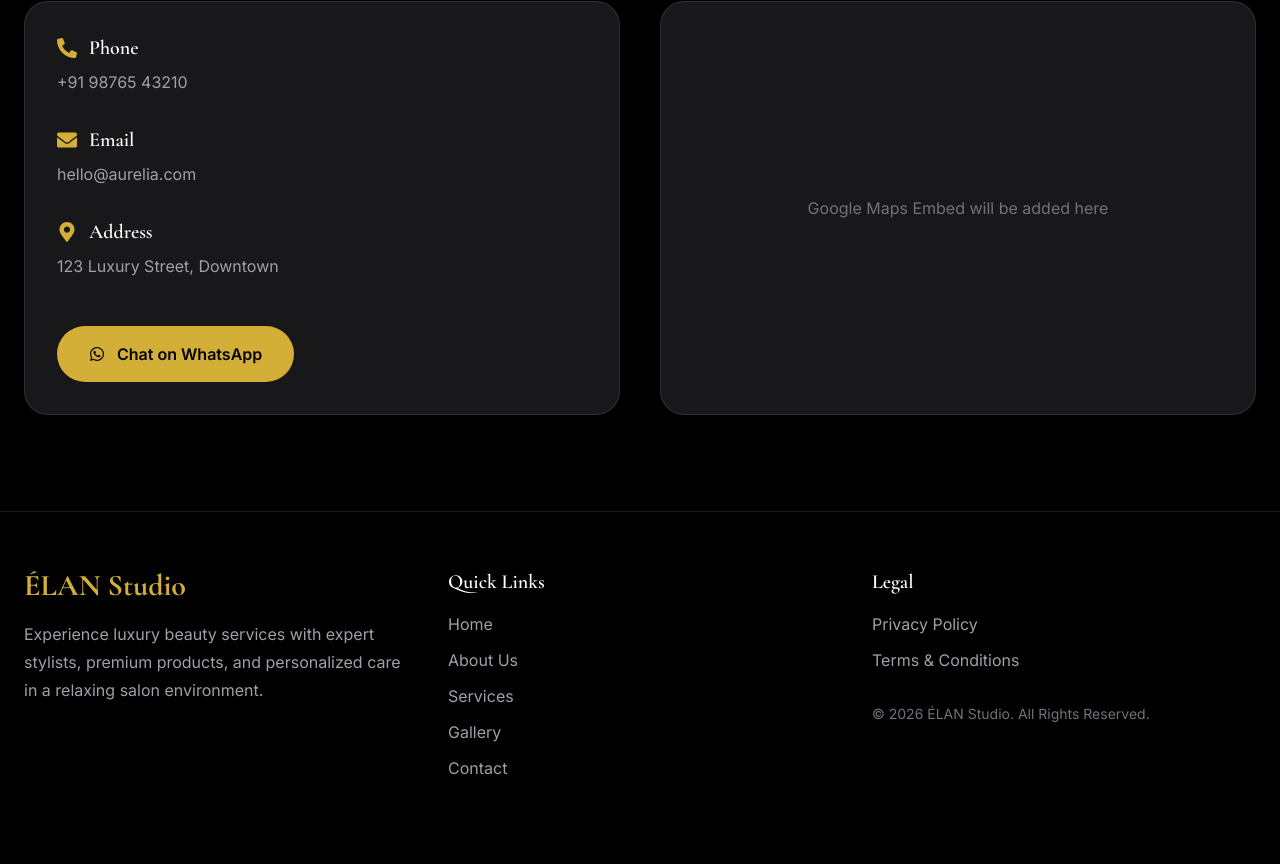
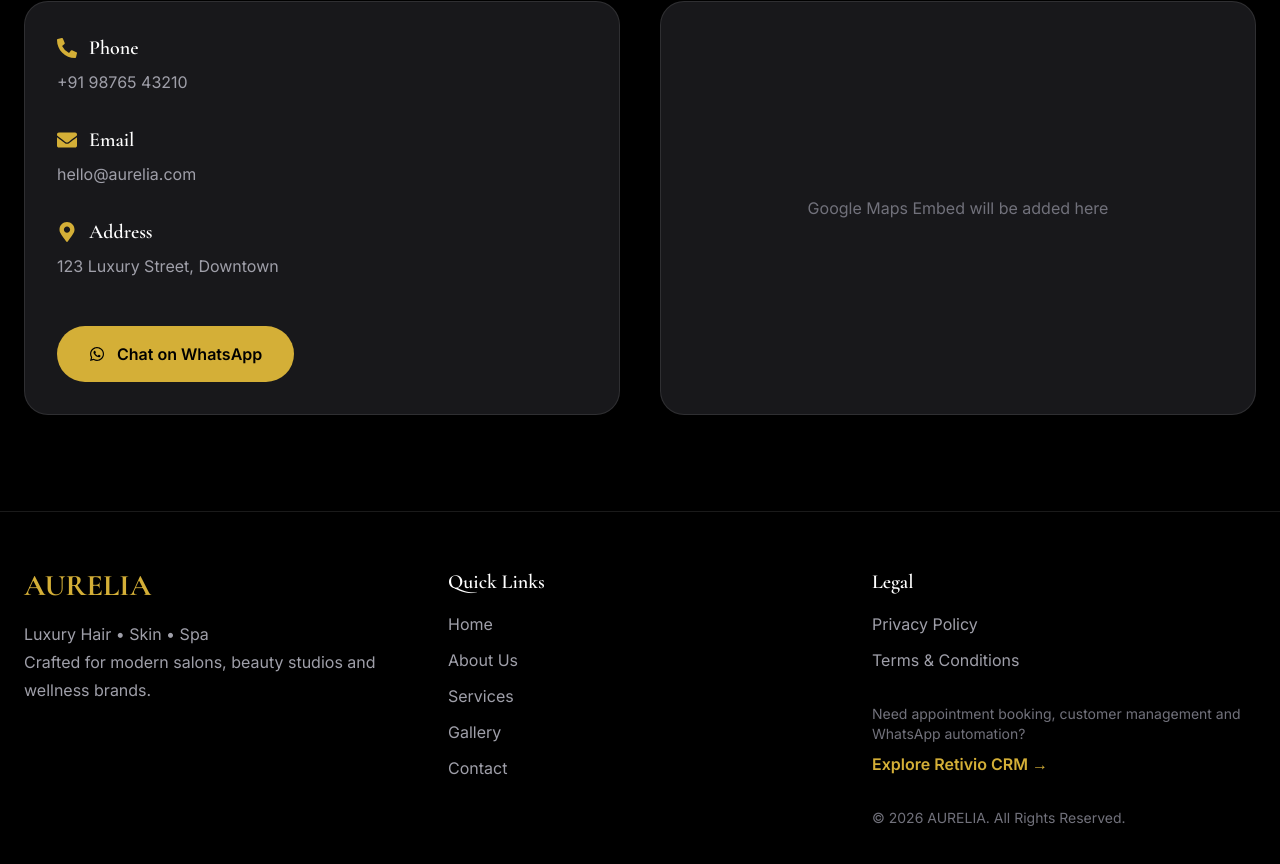
Before and after one commit to TheBeaume/aurelia, a React (Vite) app: page / in a window 1280 px wide. Shown: the part 7886-8750 px from the top of the page. Before the commit the page ends 8722 px from the top, so only its background shows below. Built offline with nearby package versions, Linux system fonts and the light colour scheme.

Commit message:
AURELIA v1.0 Final Commercial Release

```diff
--- a/src/components/Footer.jsx
+++ b/src/components/Footer.jsx
@@ -1,4 +1,5 @@
 import { Link } from "react-router-dom";
+import siteConfig from "../data/siteConfig";
 
 function Footer() {
   return (
@@ -10,17 +11,20 @@ function Footer() {
             className="text-3xl font-bold"
             style={{ color: "var(--accent)" }}
           >
-            ÉLAN Studio
+            {siteConfig.salonName}
           </h2>
 
           <p className="mt-4 leading-7 text-zinc-400">
-            Experience luxury beauty services with expert stylists, premium
-            products, and personalized care in a relaxing salon environment.
+            {siteConfig.tagline}
+            <br />
+            Crafted for modern salons, beauty studios and wellness brands.
           </p>
         </div>
 
         <div>
-          <h3 className="mb-4 text-xl font-semibold">Quick Links</h3>
+          <h3 className="mb-4 text-xl font-semibold">
+            Quick Links
+          </h3>
 
           <div className="space-y-3 text-zinc-400">
             <p><Link to="/">Home</Link></p>
@@ -32,15 +36,33 @@ function Footer() {
         </div>
 
         <div>
-          <h3 className="mb-4 text-xl font-semibold">Legal</h3>
+          <h3 className="mb-4 text-xl font-semibold">
+            Legal
+          </h3>
 
           <div className="space-y-3 text-zinc-400">
             <p><Link to="/privacy-policy">Privacy Policy</Link></p>
             <p><Link to="/terms-and-conditions">Terms & Conditions</Link></p>
           </div>
 
+          <div className="mt-8">
+            <p className="text-sm text-zinc-500">
+              Need appointment booking, customer management and WhatsApp automation?
+            </p>
+
+            <a
+              href="https://retivio.com"
+              target="_blank"
+              rel="noopener noreferrer"
+              className="mt-2 inline-block font-semibold"
+              style={{ color: "var(--accent)" }}
+            >
+              Explore Retivio CRM →
+            </a>
+          </div>
+
           <p className="mt-8 text-sm text-zinc-500">
-            © 2026 ÉLAN Studio. All Rights Reserved.
+            © 2026 {siteConfig.salonName}. All Rights Reserved.
           </p>
         </div>
 
```
